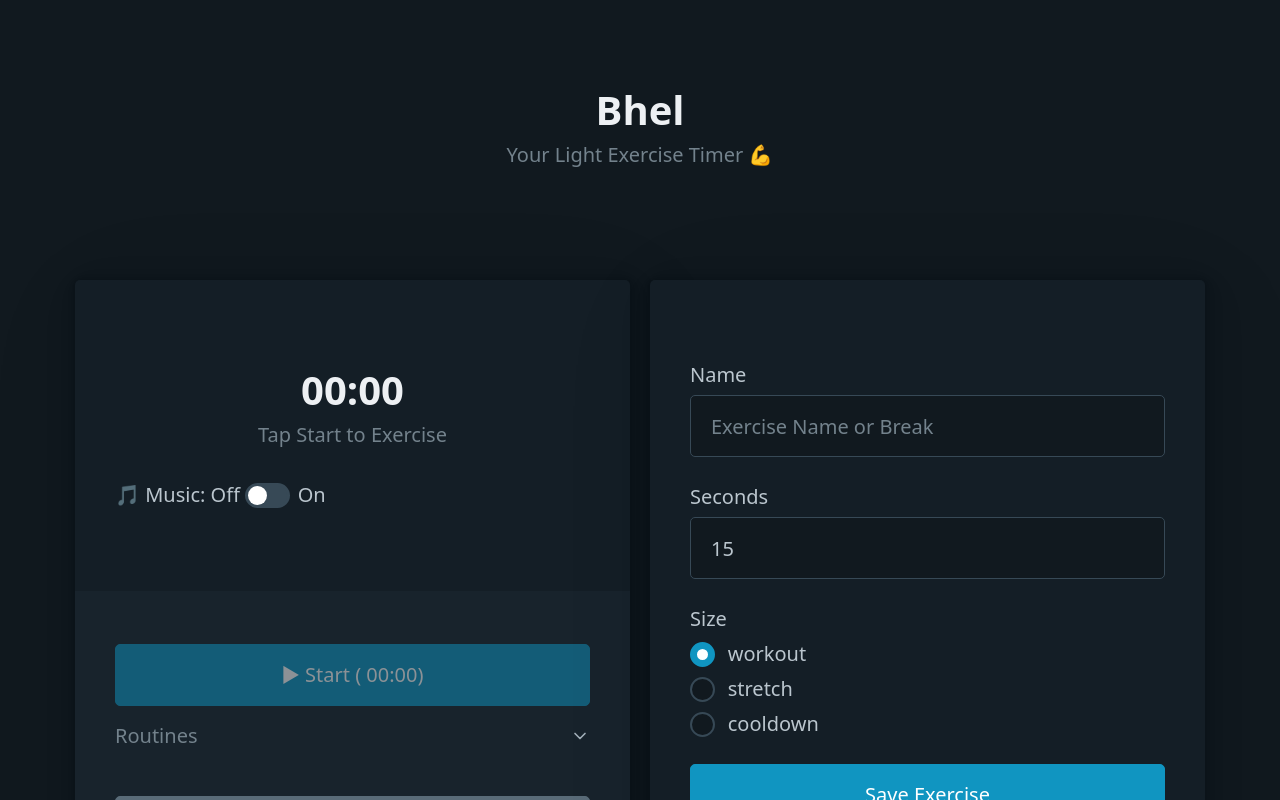
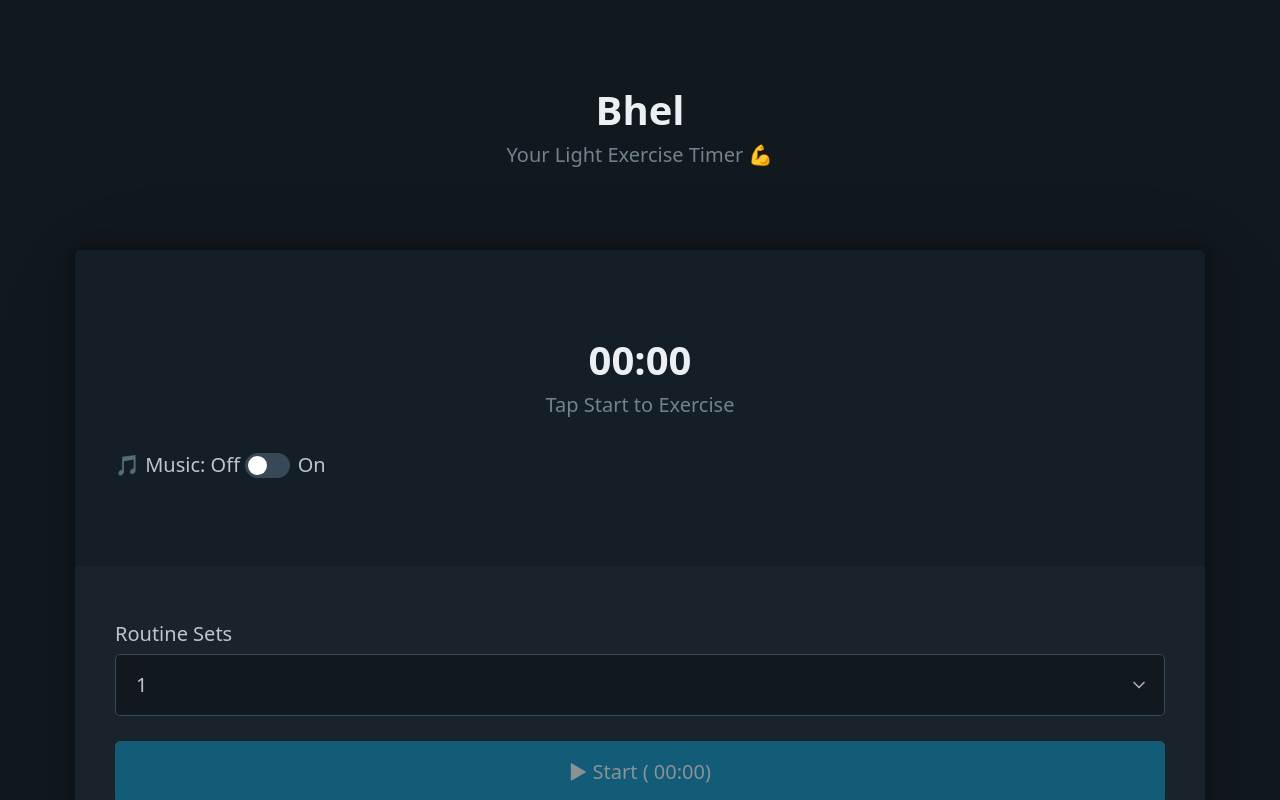
Before and after one commit to prikeshsavla/bhel, a Vue app: page / in a window 1280 px wide. Shown: the top 800 px of the page. Built offline with nearby package versions, Linux system fonts and the light colour scheme; what nosleep.js would draw is missing.

Commit message:
Add Repeat set feature. Support editing exercises. Update Readme

```diff
--- a/src/App.vue
+++ b/src/App.vue
@@ -4,7 +4,6 @@
 import Routine from "./components/Routine.vue";
 import Footer from "./components/Footer.vue";
 import SaveRoutineModal from "./components/SaveRoutineModal.vue";
-import AddExercise from "./components/AddExercise.vue";
 import SaveExerciseModal from "./components/SaveExerciseModal.vue";
 </script>
 
@@ -14,17 +13,12 @@ import SaveExerciseModal from "./components/SaveExerciseModal.vue";
     <SaveExerciseModal />
     <div class="headings" style="text-align: center">
       <h1>Bhel</h1>
-      <h4>Your Light Exercise Timer 💪</h4>
+      <p>Your Light Exercise Timer 💪</p>
     </div>
     <section>
-      <div class="grid" v-cloak>
-        <article>
-          <Routine />
-        </article>
-        <article>
-          <AddExercise />
-        </article>
-      </div>
+      <article>
+        <Routine />
+      </article>
     </section>
     <Footer />
   </section>
--- a/src/components/AddExercise.vue
+++ b/src/components/AddExercise.vue
@@ -6,7 +6,10 @@ import ExerciseForm from "./ExerciseForm.vue";
 const store = useRoutine();
 
 const addShortBreak = () => {
-  store.addExercise({ name: "Break", time: 15 });
+  store.addExercise({
+    name: "Break",
+    time: 15,
+  });
 };
 
 const addExercise = (exercise: Exercise) => {
--- a/src/components/ExerciseForm.vue
+++ b/src/components/ExerciseForm.vue
@@ -1,5 +1,5 @@
 <script setup lang="ts">
-import { Exercise, WorkoutTypes } from "../models";
+import { Exercise } from "../models";
 defineProps({
   name: {
     type: String,
@@ -18,12 +18,10 @@ const addTimerFromForm = (event: any) => {
   const exercise: Exercise = {
     name: "",
     time: 0,
-    workout: WorkoutTypes.WORKOUT,
   };
   const formData = new FormData(event.target);
   exercise.name = formData.get("name") as string;
   exercise.time = parseInt(formData.get("time") as string);
-  exercise.workout = formData.get("workout") as WorkoutTypes;
   emit("save", exercise);
 };
 </script>
@@ -54,37 +52,6 @@ const addTimerFromForm = (event: any) => {
         required
       />
     </label>
-    <fieldset>
-      <legend>Size</legend>
-      <label :for="WorkoutTypes.WORKOUT">
-        <input
-          type="radio"
-          :id="WorkoutTypes.WORKOUT"
-          name="workout"
-          :value="WorkoutTypes.WORKOUT"
-          checked
-        />
-        {{ WorkoutTypes.WORKOUT }}
-      </label>
-      <label :for="WorkoutTypes.STRETCH">
-        <input
-          type="radio"
-          :id="WorkoutTypes.STRETCH"
-          name="workout"
-          :value="WorkoutTypes.STRETCH"
-        />
-        {{ WorkoutTypes.STRETCH }}
-      </label>
-      <label :for="WorkoutTypes.COOLDOWN">
-        <input
-          type="radio"
-          :id="WorkoutTypes.COOLDOWN"
-          name="workout"
-          :value="WorkoutTypes.COOLDOWN"
-        />
-        {{ WorkoutTypes.COOLDOWN }}
-      </label>
-    </fieldset>
     <button>Save Exercise</button>
   </form>
 </template>
--- a/src/components/MusicPlayer.vue
+++ b/src/components/MusicPlayer.vue
@@ -44,7 +44,8 @@ const toggleMusic = () => {
 </script>
 <template>
   <fieldset>
-    🎵 Music: Off
+    <label for="switch"
+      >🎵 Music: Off
       <input
         type="checkbox"
         @change="toggleMusic"
@@ -52,7 +53,8 @@ const toggleMusic = () => {
         :checked="store.musicEnabled"
         name="switch"
         role="switch"
-    />On
+      />On</label
+    >
   </fieldset>
   <audio id="exercise-audio" loop>
     <source
--- a/src/components/Routine.vue
+++ b/src/components/Routine.vue
@@ -6,6 +6,7 @@ import ExerciseList from "./ExerciseList.vue";
 import RoutineList from "./RoutineList.vue";
 import RoutineTimer from "./RoutineTimer.vue";
 import MusicPlayer from "./MusicPlayer.vue";
+import AddExercise from "./AddExercise.vue";
 
 interface State {
   timeouts: any[];
@@ -37,12 +38,14 @@ const startSingleTimer = (timer: Exercise) => {
 const startRoutine = () => {
   stop();
   var lastTimeout = 0;
+  for (let i = 0; i < store.activeRoutine.sets; i++) {
     store.activeRoutine.exercises.forEach((timer) => {
       state.timeouts.push(
         setTimeout(() => startTimer({ ...timer }), lastTimeout * 1000)
       );
       lastTimeout += timer.time + gap;
     });
+  }
   fadeOutAudio(lastTimeout);
   musicPlayer("play");
 };
@@ -84,9 +87,24 @@ const musicPlayer = (command: string) => {
 <template>
   <section>
     <RoutineTimer />
+    <div>
       <MusicPlayer />
+    </div>
   </section>
   <footer>
+    <div>
+      <label for="sets"
+        >Routine Sets
+        <select
+          name="sets"
+          id="sets"
+          v-model="store.activeRoutine.sets"
+          @change="store.setRoutine(store.activeRoutine)"
+        >
+          <option v-for="i in 5" :key="i" :value="i">{{ i }}</option>
+        </select>
+      </label>
+    </div>
     <button
       @click="startRoutine"
       v-if="state.timeouts.length === 0"
@@ -98,5 +116,11 @@ const musicPlayer = (command: string) => {
 
     <ExerciseList @start-single-timer="startSingleTimer" />
     <RoutineList />
+    <details>
+      <summary>New Exercise / Break</summary>
+      <article>
+        <AddExercise />
+      </article>
+    </details>
   </footer>
 </template>
--- a/src/components/RoutineTimer.vue
+++ b/src/components/RoutineTimer.vue
@@ -18,10 +18,11 @@ watch(
     speak(exercise.name + " " + `${exercise.time} seconds`, 1);
     singleSecondInterval = setInterval(() => {
       store.incrementTotalTime();
+      --duration.value;
       if (duration.value > 0 && duration.value < 6) {
         speak(String(duration.value), 2);
       }
-      if (--duration.value < 0) {
+      if (duration.value == 0) {
         speak("And Done", 2);
         clearInterval(singleSecondInterval);
       }
--- a/src/components/SaveExerciseModal.vue
+++ b/src/components/SaveExerciseModal.vue
@@ -23,8 +23,9 @@ const deleteExercise = () => {
 watch(
   () => store.editExerciseIndex,
   (newValue: number) => {
-    name.value = store.activeRoutine.exercises[newValue].name;
-    time.value = store.activeRoutine.exercises[newValue].time;
+    const exercise = store.activeRoutine.exercises[newValue];
+    name.value = exercise.name;
+    time.value = exercise.time;
   }
 );
 </script>
--- a/src/models/index.ts
+++ b/src/models/index.ts
@@ -1,14 +1,9 @@
-export enum WorkoutTypes {
-  STRETCH = "stretch",
-  WORKOUT = "workout",
-  COOLDOWN = "cooldown",
-}
 export interface Exercise {
   name: string;
   time: number;
-  workout: WorkoutTypes;
 }
 export interface Routine {
   name: string;
   exercises: Exercise[];
+  sets: number;
 }
--- a/src/stores/routine.ts
+++ b/src/stores/routine.ts
@@ -1,6 +1,5 @@
 import { defineStore } from "pinia";
 import { Exercise, Routine } from "../models";
-import { WorkoutTypes } from "../models/index";
 
 interface RoutineState {
   activeTimer: Exercise;
@@ -39,118 +38,101 @@ export const useRoutine = defineStore("routine", {
       activeTimer: {
         time: 0,
         name: "Tap Start to Exercise",
-        workout: WorkoutTypes.WORKOUT,
       },
       activeRoutine: JSON.parse(
-        window.localStorage.getItem("bhel-routine") ?? '{"exercises": []}'
-      ) ?? { exercises: [] },
+        window.localStorage.getItem("bhel-routine") ??
+          '{"exercises": [], "sets": 1}'
+      ) ?? { exercises: [], sets: 1 },
       totalTimeSpent: parseInt(
         window.localStorage.getItem("bhel-total-time-spent") ?? "0"
       ),
       routines: [
         {
           name: "Default Routine",
+          sets: 1,
           exercises: [
             {
               name: "Forward Shoulder Rotation",
               time: 15,
-              workout: WorkoutTypes.WORKOUT,
             },
             {
               name: "Reverse Shoulder Rotation",
               time: 15,
-              workout: WorkoutTypes.WORKOUT,
             },
             {
               name: "Jumping Jacks",
               time: 45,
-              workout: WorkoutTypes.WORKOUT,
             },
             {
               name: "Butt Kicks",
               time: 45,
-              workout: WorkoutTypes.WORKOUT,
             },
             {
               name: "Break",
               time: 15,
-              workout: WorkoutTypes.WORKOUT,
             },
             {
               name: "Leg Raise",
               time: 30,
-              workout: WorkoutTypes.WORKOUT,
             },
             {
               name: "Break",
               time: 15,
-              workout: WorkoutTypes.WORKOUT,
             },
             {
               name: "Leg Scissors",
               time: 30,
-              workout: WorkoutTypes.WORKOUT,
             },
             {
               name: "Break",
               time: 10,
-              workout: WorkoutTypes.WORKOUT,
             },
             {
               name: "Knee High Crunches",
               time: 30,
-              workout: WorkoutTypes.WORKOUT,
             },
             {
               name: "Break",
               time: 10,
-              workout: WorkoutTypes.WORKOUT,
             },
             {
               name: "Plank",
               time: 45,
-              workout: WorkoutTypes.WORKOUT,
             },
             {
               name: "Break",
               time: 10,
-              workout: WorkoutTypes.WORKOUT,
             },
             {
               name: "Forward Lunges",
               time: 45,
-              workout: WorkoutTypes.WORKOUT,
             },
             {
               name: "Break",
               time: 10,
-              workout: WorkoutTypes.WORKOUT,
             },
             {
               name: "Wall Pushup Bicep",
               time: 30,
-              workout: WorkoutTypes.WORKOUT,
             },
             {
               name: "Break",
               time: 10,
-              workout: WorkoutTypes.WORKOUT,
             },
             {
               name: "Wall Pushup Tricep",
               time: 30,
-              workout: WorkoutTypes.WORKOUT,
             },
             {
               name: "Break",
               time: 10,
-              workout: WorkoutTypes.WORKOUT,
             },
           ],
         },
         {
           name: "🆕 New Routine",
           exercises: [],
+          sets: 1,
         },
       ],
       customRoutines:
@@ -173,7 +155,7 @@ export const useRoutine = defineStore("routine", {
         this.activeRoutine.exercises.reduce(
           (totalTime: number, next: Exercise) => totalTime + next?.time || 0,
           0
-        )
+        ) * parseInt(this.activeRoutine.sets.toString())
       );
     },
     readableTotalTimeSpent(): string {
@@ -196,35 +178,22 @@ export const useRoutine = defineStore("routine", {
     },
 
     removeFromRoutine(index: number) {
-      var timers = Object.values(this.activeRoutine.exercises) as Exercise[];
-      timers.splice(index, 1);
-      this.activeRoutine.exercises = timers;
-      this.setRoutine({ name: this.activeRoutine.name, exercises: timers });
+      var exercises = Object.values(this.activeRoutine.exercises) as Exercise[];
+      exercises.splice(index, 1);
+      this.activeRoutine.exercises = exercises;
+      this.setRoutine(this.activeRoutine);
     },
 
     moveExerciseUp(index: number) {
-      var timers = Object.values(this.activeRoutine.exercises) as Exercise[];
-      moveExercise(timers, index, index - 1);
-      this.setRoutine({ name: this.activeRoutine.name, exercises: timers });
+      var exercises = Object.values(this.activeRoutine.exercises) as Exercise[];
+      moveExercise(exercises, index, index - 1);
+      this.setRoutine({ ...this.activeRoutine, exercises });
     },
 
     moveExerciseDown(index: number) {
-      var timers = Object.values(this.activeRoutine.exercises) as Exercise[];
-      moveExercise(timers, index, index + 1);
-      this.setRoutine({ name: this.activeRoutine.name, exercises: timers });
-    },
-
-    addTimerFromForm(event: any) {
-      const exercise: Exercise = { name: "", time: 0 };
-      new FormData(event.target).forEach((value, key: string) => {
-        if (key === "name") {
-          exercise.name = value.toString();
-        }
-        if (key === "time") {
-          exercise.time = parseInt(value.toString());
-        }
-      });
-      this.addExercise(exercise);
+      var exercises = Object.values(this.activeRoutine.exercises) as Exercise[];
+      moveExercise(exercises, index, index + 1);
+      this.setRoutine({ ...this.activeRoutine, exercises });
     },
     addExercise(exercise: Exercise) {
       const lastExercise =
```
Also changed, not shown: src/components/ExerciseList.vue (+32 -14 lines), 1 other file (tests, documents, lock files or other folders). Lines whose indentation alone changed are shown as unchanged.
